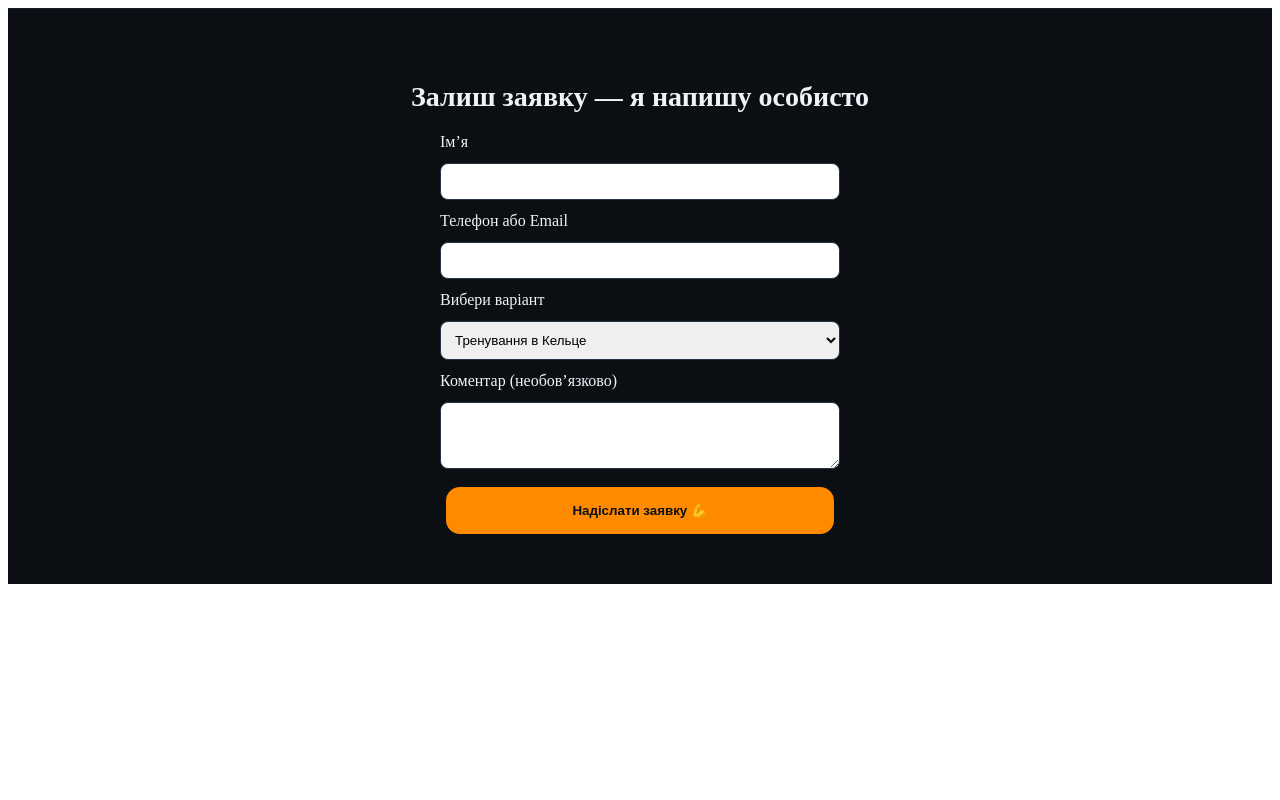
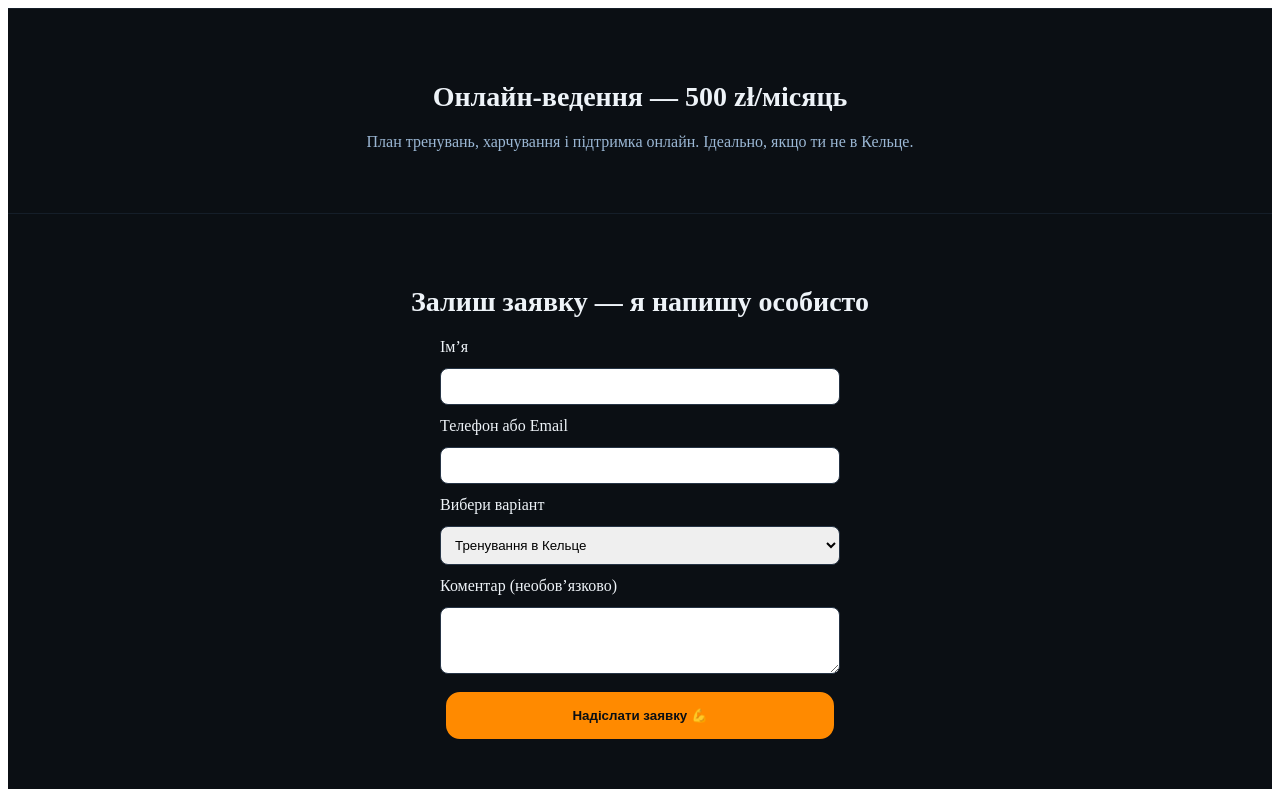
Before and after one commit to dobrivn1995-sketch/Treneriwan, a Next.js app: page / in a window 1280 px wide. Built offline with nearby package versions, Linux system fonts and the light colour scheme.

Commit message:
Refactor location and footer information in index.js

```diff
--- a/pages/index.js
+++ b/pages/index.js
@@ -30,10 +30,6 @@ export default function Home() {
       buyBlock: "Взяти блок занять",
       onlineTitle: "Онлайн-ведення — 500 zł/місяць",
       onlineNote: "План тренувань, харчування і підтримка онлайн. Ідеально, якщо ти не в Кельце.",
-      locTitle: "Де тренуємось (Кельце)",
-      loc1: "RMG — Sandomierska 112, Kielce",
-      loc2: "Endorfina — Zagnańska 92, Kielce",
-      maps: "Google Maps",
       formTitle: "Залиш заявку — я напишу особисто",
       formName: "Ім’я",
       formContact: "Телефон або Email",
@@ -42,8 +38,13 @@ export default function Home() {
       formOption2: "Онлайн-ведення",
       formMsg: "Коментар (необов’язково)",
       formSend: "Надіслати заявку 💪",
+      locTitle: "Де тренуємось (Кельце)",
+      loc1: "RMG — Sandomierska 112, Kielce",
+      loc2: "Endorfina — Zagnańska 92, Kielce",
+      maps: "Google Maps",
       footerTitle: "Написати мені",
-      footerBrand: "© " + new Date().getFullYear() + " Trener Iwan — Discipline. Power. Balance.",
+      footerBrand:
+        "© " + new Date().getFullYear() + " Trener Iwan — Discipline. Power. Balance.",
       lang: "🇺🇦",
       langAlt: "🇵🇱",
     },
@@ -69,10 +70,6 @@ export default function Home() {
       buyBlock: "Weź pakiet",
       onlineTitle: "Prowadzenie online — 500 zł/mies.",
       onlineNote: "Plan treningów, żywienia i wsparcie online. Idealne, jeśli nie jesteś w Kielcach.",
-      locTitle: "Gdzie trenujemy (Kielce)",
-      loc1: "RMG — Sandomierska 112, Kielce",
-      loc2: "Endorfina — Zagnańska 92, Kielce",
-      maps: "Google Maps",
       formTitle: "Zostaw zgłoszenie — odezwę się osobiście",
       formName: "Imię",
       formContact: "Telefon lub Email",
@@ -81,8 +78,13 @@ export default function Home() {
       formOption2: "Prowadzenie online",
       formMsg: "Komentarz (opcjonalnie)",
       formSend: "Wyślij zgłoszenie 💪",
+      locTitle: "Gdzie trenujemy (Kielce)",
+      loc1: "RMG — Sandomierska 112, Kielce",
+      loc2: "Endorfina — Zagnańska 92, Kielce",
+      maps: "Google Maps",
       footerTitle: "Napisz do mnie",
-      footerBrand: "© " + new Date().getFullYear() + " Trener Iwan — Discipline. Power. Balance.",
+      footerBrand:
+        "© " + new Date().getFullYear() + " Trener Iwan — Discipline. Power. Balance.",
       lang: "🇵🇱",
       langAlt: "🇺🇦",
     },
@@ -122,7 +124,16 @@ export default function Home() {
         <title>{t.h1} — Trener Iwan | Kielce</title>
       </Head>
 
-      {/* ФОРМА ЗАЯВКИ */}
+      {/* === Весь контент сайту вище (скорочено для зручності) === */}
+      {/* ONLINE */}
+      <section style={section}>
+        <div style={max}>
+          <h3 style={{ fontSize: 28, fontWeight: 900, marginBottom: 20 }}>{t.onlineTitle}</h3>
+          <p style={{ color: "#9bb7d4", marginBottom: 18 }}>{t.onlineNote}</p>
+        </div>
+      </section>
+
+      {/* 🔥 НОВИЙ БЛОК ФОРМИ */}
       <section style={section}>
         <div style={max}>
           <h3 style={{ fontSize: 28, fontWeight: 900, marginBottom: 20 }}>{t.formTitle}</h3>
@@ -157,6 +168,8 @@ export default function Home() {
           </form>
         </div>
       </section>
+
+      {/* === Далі залишаєш твій футер з іконками як був === */}
     </div>
   );
-}
+            }
```
